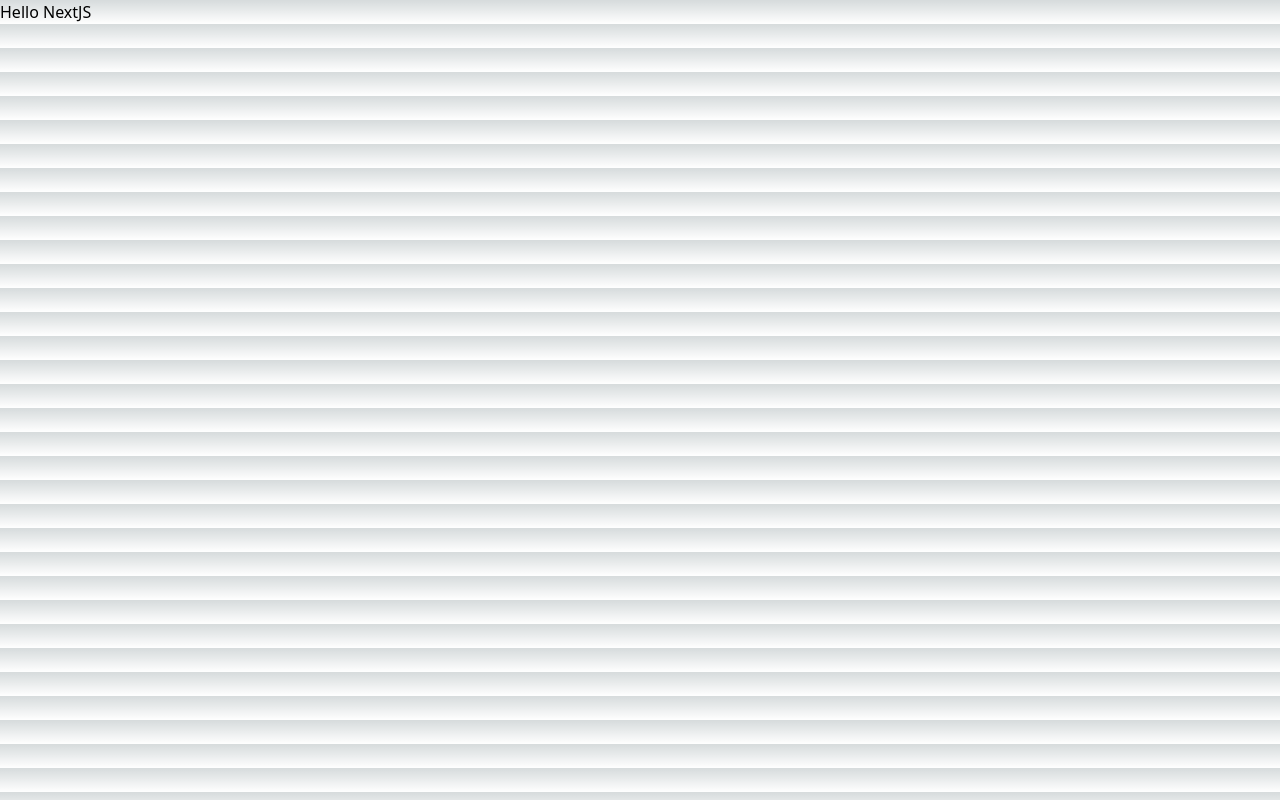
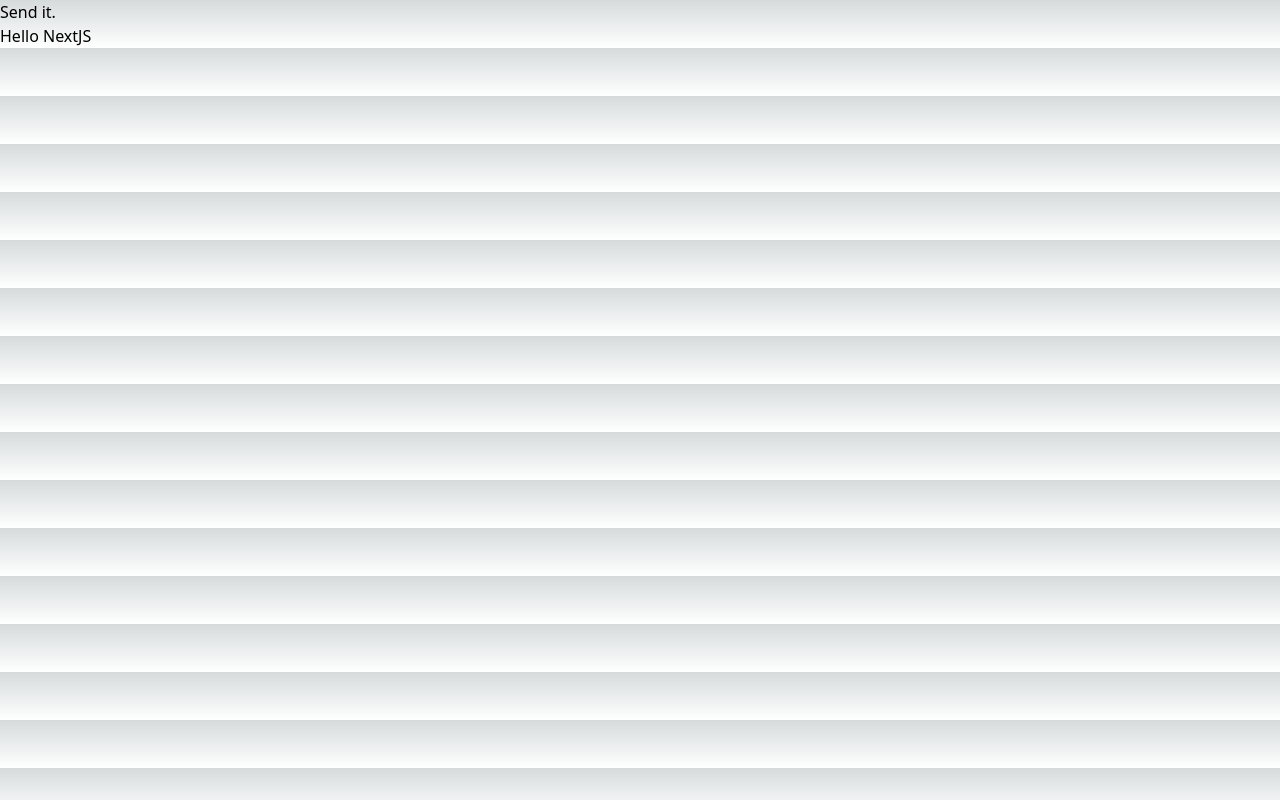
Before and after one commit to KennedyMungai/postit, a Next.js app: page / in a window 1280 px wide. Built offline with nearby package versions, Linux system fonts and the light colour scheme.

Commit message:
Added the Nav component

```diff
--- a/app/layout.tsx
+++ b/app/layout.tsx
@@ -14,7 +14,12 @@ export default function RootLayout({
 {
   return (
     <html lang="en">
-      <body>{children}</body>
+      <body>
+        <>
+          <Nav />
+          {children}
+        </>
+      </body>
     </html>
   )
 }
```
